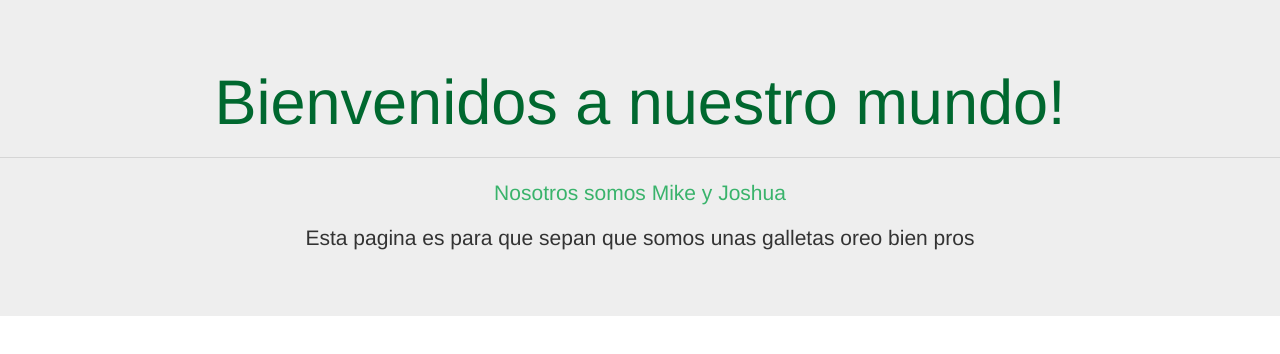
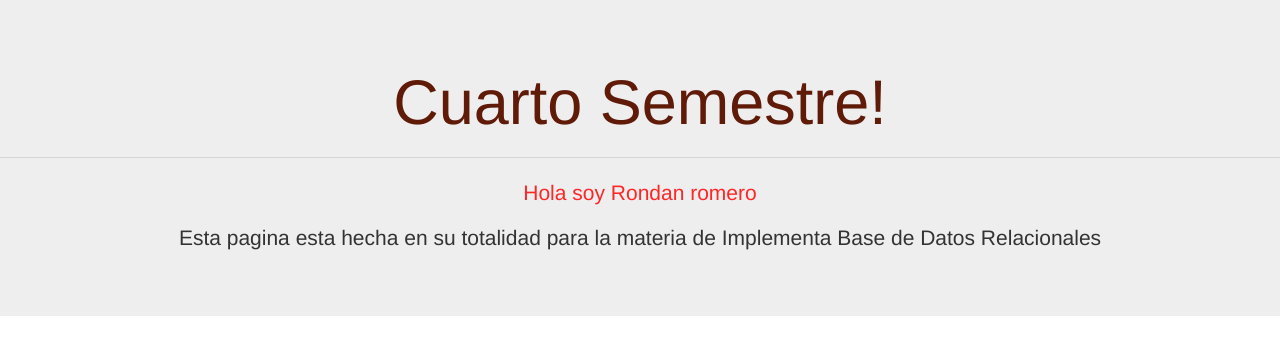
Before and after one commit to RondanRomero/1ER-PARCIAL-4Aprog, a plain HTML site: page index.html in a window 1280 px wide. Drawn offline with nearby package versions, Linux system fonts and the light colour scheme.

Commit message:
Update index.html

```diff
--- a/index.html
+++ b/index.html
@@ -8,14 +8,14 @@
          <link rel="stylesheet" href="https://maxcdn.bootstrapcdn.com/bootstrap/3.3.1/css/bootstrap.min.css">
             <link rel="stylesheet" href="https://maxcdn.bootstrapcdn.com/bootstrap/3.3.1/css/bootstrap-theme.min.css">
             <script src="https://maxcdn.bootstrapcdn.com/bootstrap/3.3.1/js/bootstrap.min.js"></script>
-            <title>Mike y Joshua</title>
+            <title>Rondan Romero</title>
     </head>
 <body>
     <div class="jumbotron">
-      <h1 class="display-4" style="text-align: center;color: rgb(0, 104, 47);" >Bienvenidos a nuestro mundo!</h1>
+      <h1 class="display-4" style="text-align: center;color: rgb(95, 26, 8);" >Cuarto Semestre!</h1>
       <hr class="my-4">
-      <p class="lead" style="text-align: center; color:rgb(57, 179, 107);" >Nosotros somos Mike y Joshua</p>
-      <p style="text-align: center;">Esta pagina es para que sepan que somos unas galletas oreo bien pros</p>
+      <p class="lead" style="text-align: center; color:rgb(255, 38, 38);" >Hola soy Rondan romero</p>
+      <p style="text-align: center;">Esta pagina esta hecha en su totalidad para la materia de Implementa Base de Datos Relacionales</p>
       <p class="lead">
      </p>
       </div>
```
